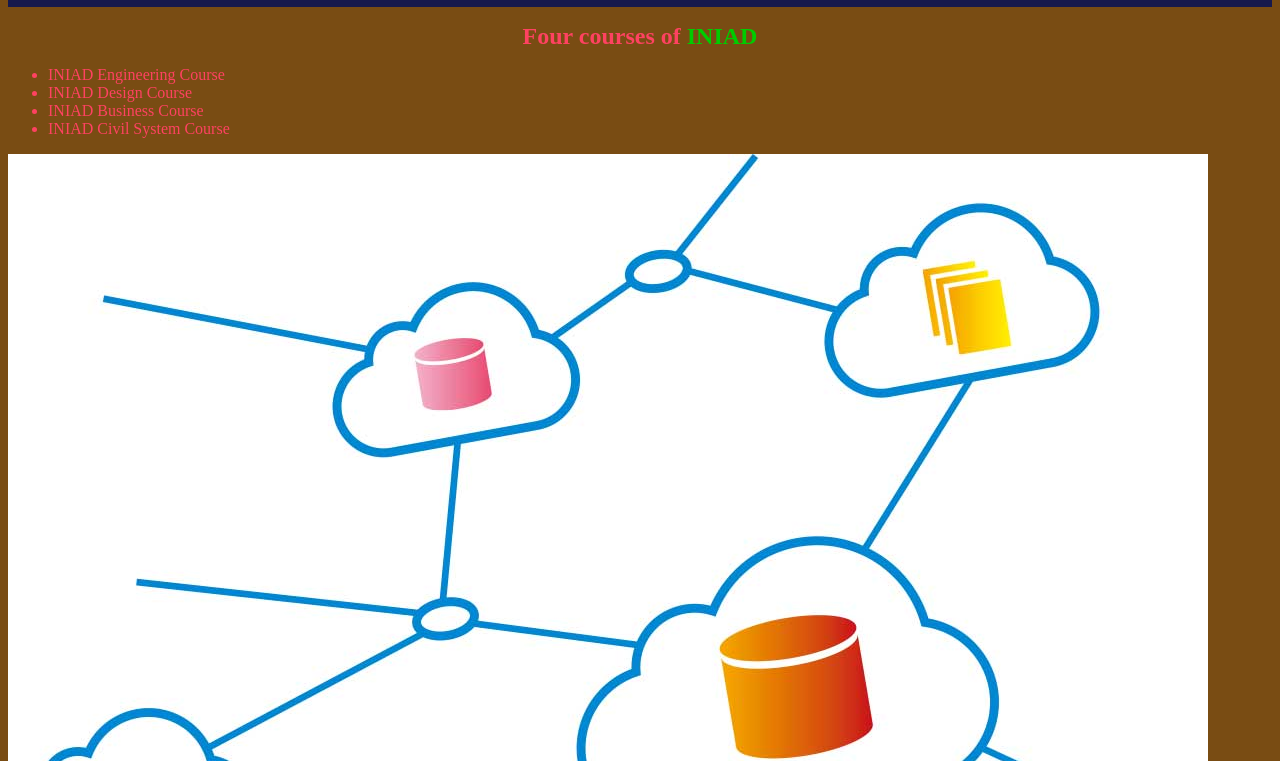
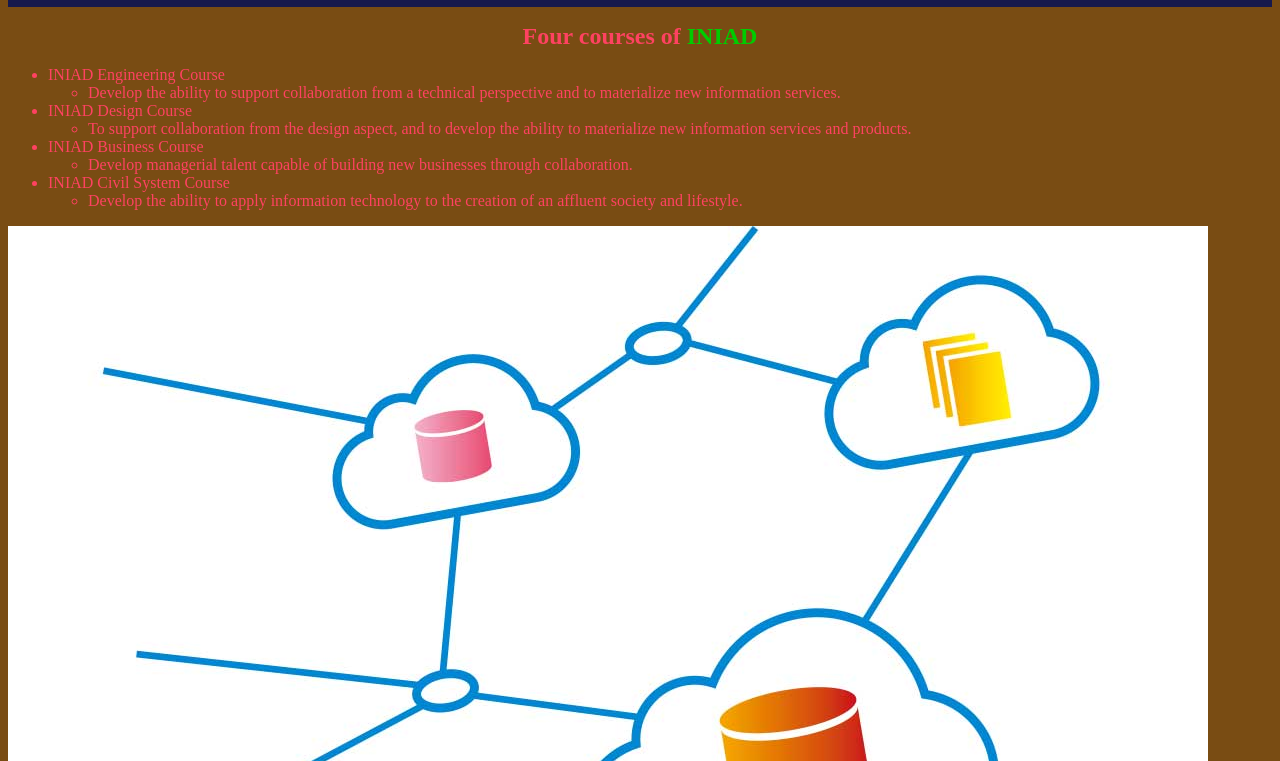
Before and after one commit to iniad-lectures/iniad-fake-homepage, a plain HTML site: page courses_en.html in a window 1280 px wide. Shown: the part 39-800 px from the top of the page. Drawn offline with Linux system fonts and the light colour scheme.

Commit message:
コースの説明追加（英語）

```diff
--- a/courses_en.html
+++ b/courses_en.html
@@ -13,9 +13,25 @@
     <h1>Four courses of <span class="iniad">INIAD</span></h1>
     <ul>
       <li>INIAD Engineering Course</li>
+      <ul>
+        <li>Develop the ability to support collaboration from a technical perspective and to materialize new information services.
+        </li>
+      </ul>
       <li>INIAD Design Course</li>
+      <ul>
+        <li>To support collaboration from the design aspect, and to develop the ability to materialize new information services and products.
+        </li>
+      </ul>
       <li>INIAD Business Course</li>
+      <ul>
+        <li>Develop managerial talent capable of building new businesses through collaboration.
+        </li>
+      </ul>
       <li>INIAD Civil System Course</li>
+      <ul>
+        <li>Develop the ability to apply information technology to the creation of an affluent society and lifestyle.
+        </li>
+      </ul>
     </ul>
     <div id="courses">
       <img src="picture/c02.jpg" alt="INIAD コース画像">
```
